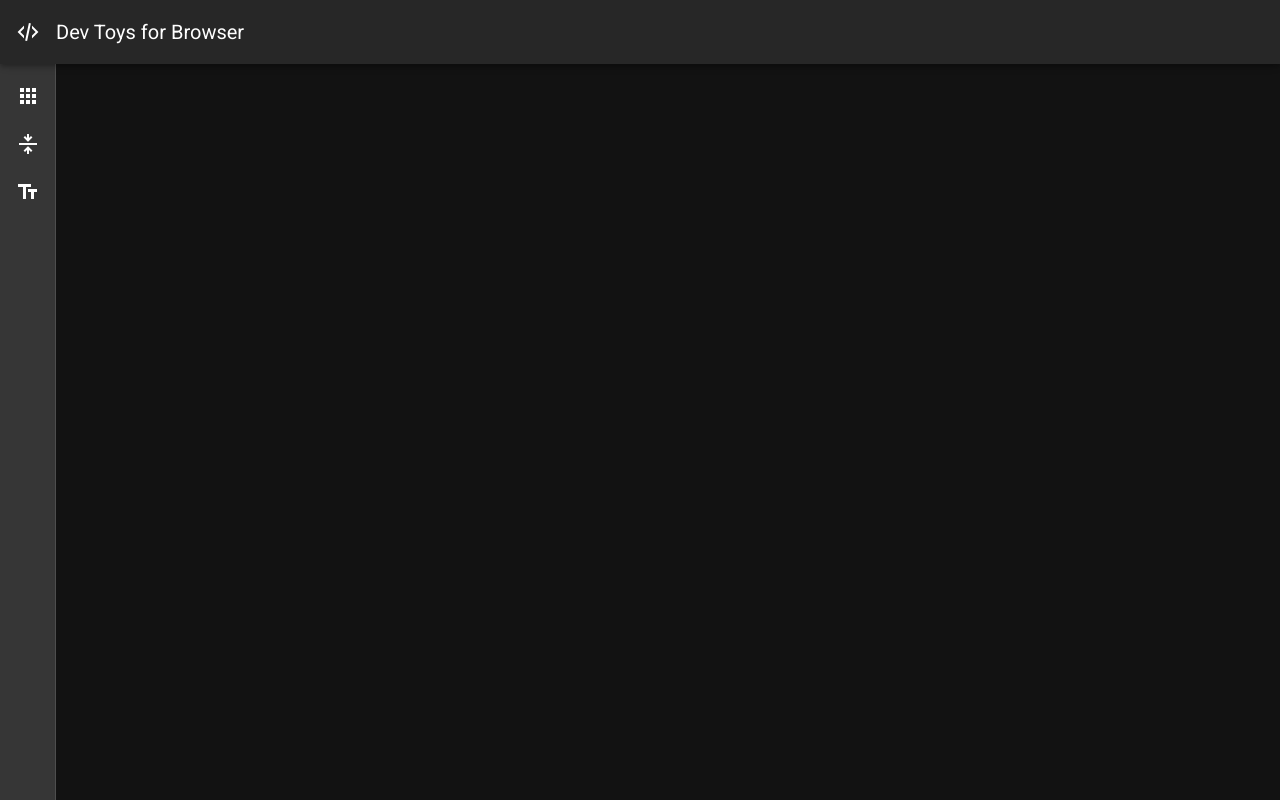
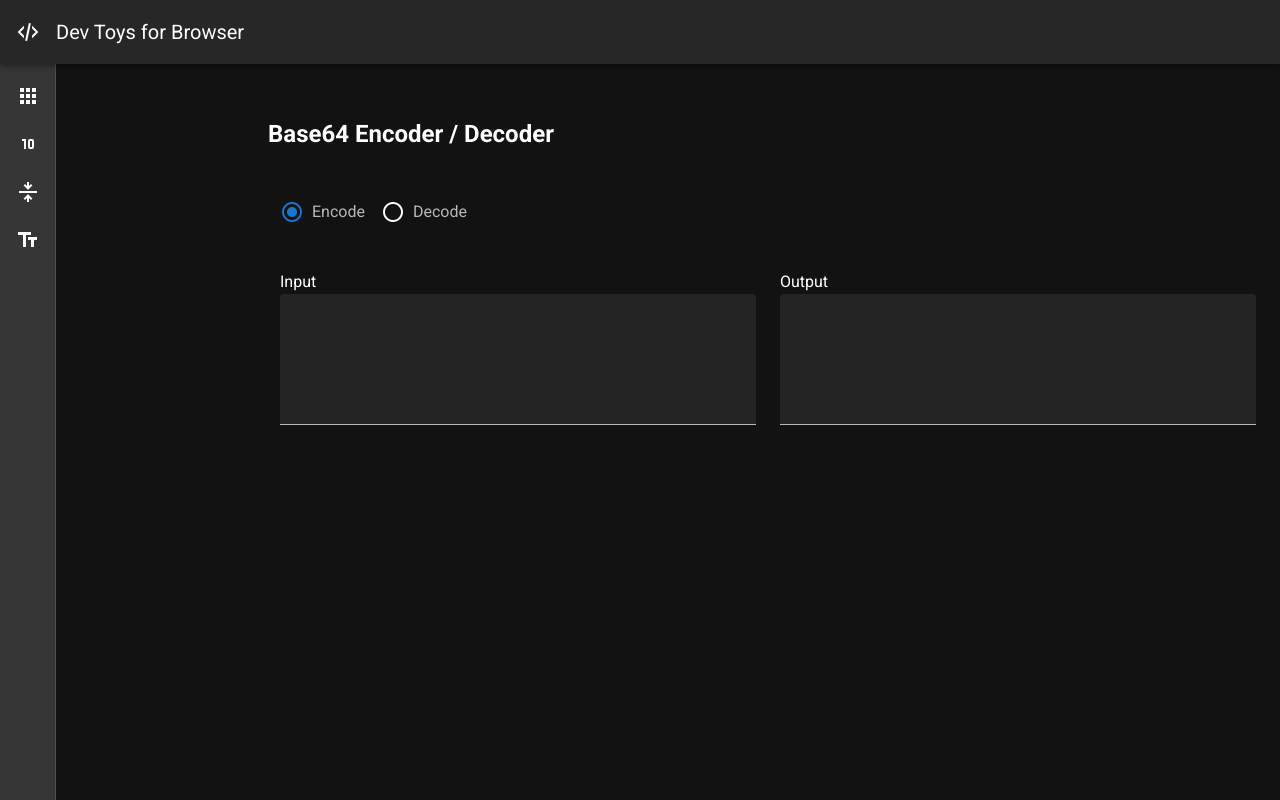
Before and after one commit to CoC12/dev_toys_for_browser, a Nuxt app: page /encoders/base64 in a window 1280 px wide. Built offline with nearby package versions, Linux system fonts and the light colour scheme.

Commit message:
implement tools

```diff
--- a/assets/tools.json
+++ b/assets/tools.json
@@ -4,6 +4,34 @@
     "icon": "mdi-apps",
     "title": "All tools",
     "tools": []
+  },
+  "encoders": {
+    "to": "/encoders",
+    "icon": "mdi-numeric-10",
+    "title": "Encoders / Decoders",
+    "tools": [
+      {
+        "key": "html",
+        "to": "/encoders/html",
+        "icon": "mdi-language-html5",
+        "title": "Html Encoders / Decoders",
+        "text": "Encode or decode all the applicable characters to their corresponding HTML entities"
+      },
+      {
+        "key": "url",
+        "to": "/encoders/url",
+        "icon": "mdi-link",
+        "title": "URL Encoders / Decoders",
+        "text": "Encode or decode all the applicable characters to their corresponding URL entities"
+      },
+      {
+        "key": "base64",
+        "to": "/encoders/base64",
+        "icon": "mdi-alpha-b-box",
+        "title": "Base 64 Encoders / Decoders",
+        "text": "Encode or decode Base64 data"
+      }
+    ]
   },
   "formatters": {
     "to": "/formatters",
@@ -34,14 +62,14 @@
       {
         "key": "inspector",
         "to": "/text/inspector",
-        "icon": "mdi-format-color-text",
+        "icon": "mdi-format-text",
         "title": "Text Inspector",
         "text": "Analyze text"
       },
       {
         "key": "mark_down",
         "to": "/text/mark_down_preview",
-        "icon": "mdi-file-document",
+        "icon": "mdi-language-markdown",
         "title": "Markdown Preview",
         "text": "Preview a Markdown document"
       }
--- /dev/null
+++ b/pages/encoders/base64.vue
@@ -0,0 +1,49 @@
+<template>
+  <div>
+    <HeadlineText :headline-text="headlineText" />
+    <div class="mt-4">
+      <v-container>
+        <v-row>
+          <v-col class="col-12 col-md-4">
+            <v-radio-group v-model="conversion" row>
+              <v-radio label="Encode" value="encode"></v-radio>
+              <v-radio label="Decode" value="decode"></v-radio>
+            </v-radio-group>
+          </v-col>
+        </v-row>
+        <v-row>
+          <v-col class="col-12 col-md-6">
+            Input
+            <v-textarea v-model="input" filled auto-grow></v-textarea>
+          </v-col>
+          <v-col class="col-12 col-md-6">
+            Output
+            <v-textarea v-model="output" filled auto-grow readonly></v-textarea>
+          </v-col>
+        </v-row>
+      </v-container>
+    </div>
+  </div>
+</template>
+
+<script>
+import { Buffer } from 'buffer'
+
+export default {
+  name: 'Base64Encoder',
+  data() {
+    return {
+      headlineText: 'Base64 Encoder / Decoder',
+      input: '',
+      conversion: 'encode',
+    }
+  },
+  computed: {
+    output() {
+      return this.conversion === 'encode'
+        ? Buffer.from(this.input).toString('base64')
+        : Buffer.from(this.input, 'base64').toString()
+    },
+  },
+}
+</script>
--- /dev/null
+++ b/pages/encoders/html.vue
@@ -0,0 +1,77 @@
+<template>
+  <div>
+    <HeadlineText :headline-text="headlineText" />
+    <div class="mt-4">
+      <v-container>
+        <v-row>
+          <v-col class="col-12 col-md-4">
+            <v-radio-group v-model="conversion" row>
+              <v-radio label="Encode" value="encode"></v-radio>
+              <v-radio label="Decode" value="decode"></v-radio>
+            </v-radio-group>
+          </v-col>
+        </v-row>
+        <v-row>
+          <v-col class="col-12 col-md-6">
+            Input
+            <v-textarea v-model="input" filled auto-grow></v-textarea>
+          </v-col>
+          <v-col class="col-12 col-md-6">
+            Output
+            <v-textarea v-model="output" filled auto-grow readonly></v-textarea>
+          </v-col>
+        </v-row>
+      </v-container>
+    </div>
+  </div>
+</template>
+
+<script>
+export default {
+  name: 'HtmlEncoder',
+  data() {
+    return {
+      headlineText: 'HTML Encoder / Decoder',
+      input: '',
+      conversion: 'encode',
+    }
+  },
+  computed: {
+    output() {
+      return this.conversion === 'encode'
+        ? this.escapeHtml(this.input)
+        : this.unescapeHtml(this.input)
+    },
+    escapePattern() {
+      return {
+        '&': '&amp;',
+        "'": '&#39;',
+        '"': '&quot;',
+        '<': '&lt;',
+        '>': '&gt;',
+      }
+    },
+    unescapePattern() {
+      return {
+        '&amp;': '&',
+        '&#39;': "'",
+        '&quot;': '"',
+        '&lt;': '<',
+        '&gt;': '>',
+      }
+    },
+  },
+  methods: {
+    escapeHtml(text) {
+      return text.replace(/[&'"<>]/g, (match) => {
+        return this.escapePattern[match]
+      })
+    },
+    unescapeHtml(text) {
+      return text.replace(/&(amp|#39|quot|lt|gt);/g, (match) => {
+        return this.unescapePattern[match]
+      })
+    },
+  },
+}
+</script>
--- /dev/null
+++ b/pages/encoders/index.vue
@@ -0,0 +1,22 @@
+<template>
+  <div>
+    <HeadlineText :headline-text="headlineText" />
+    <div class="mt-4">
+      <CardList :items="items" />
+    </div>
+  </div>
+</template>
+
+<script>
+import tools from '@/assets/tools.json'
+
+export default {
+  name: 'EncodersPage',
+  data() {
+    return {
+      headlineText: 'Encoders / Decoders',
+      items: tools.encoders.tools,
+    }
+  },
+}
+</script>
--- /dev/null
+++ b/pages/encoders/url.vue
@@ -0,0 +1,51 @@
+<template>
+  <div>
+    <HeadlineText :headline-text="headlineText" />
+    <div class="mt-4">
+      <v-container>
+        <v-row>
+          <v-col class="col-12 col-md-4">
+            <v-radio-group v-model="conversion" row>
+              <v-radio label="Encode" value="encode"></v-radio>
+              <v-radio label="Decode" value="decode"></v-radio>
+            </v-radio-group>
+          </v-col>
+        </v-row>
+        <v-row>
+          <v-col class="col-12 col-md-6">
+            Input
+            <v-textarea v-model="input" filled auto-grow></v-textarea>
+          </v-col>
+          <v-col class="col-12 col-md-6">
+            Output
+            <v-textarea v-model="output" filled auto-grow readonly></v-textarea>
+          </v-col>
+        </v-row>
+      </v-container>
+    </div>
+  </div>
+</template>
+
+<script>
+export default {
+  name: 'UrlEncoder',
+  data() {
+    return {
+      headlineText: 'URL Encoder / Decoder',
+      input: '',
+      conversion: 'encode',
+    }
+  },
+  computed: {
+    output() {
+      try {
+        return this.conversion === 'encode'
+          ? encodeURIComponent(this.input)
+          : decodeURIComponent(this.input)
+      } catch (e) {
+        return ''
+      }
+    },
+  },
+}
+</script>
--- a/pages/text/mark_down_preview.vue
+++ b/pages/text/mark_down_preview.vue
@@ -46,3 +46,13 @@ export default {
   },
 }
 </script>
+
+<style lang="scss">
+pre {
+  background: #2e2e2e;
+
+  code {
+    background: none !important;
+  }
+}
+</style>
```
